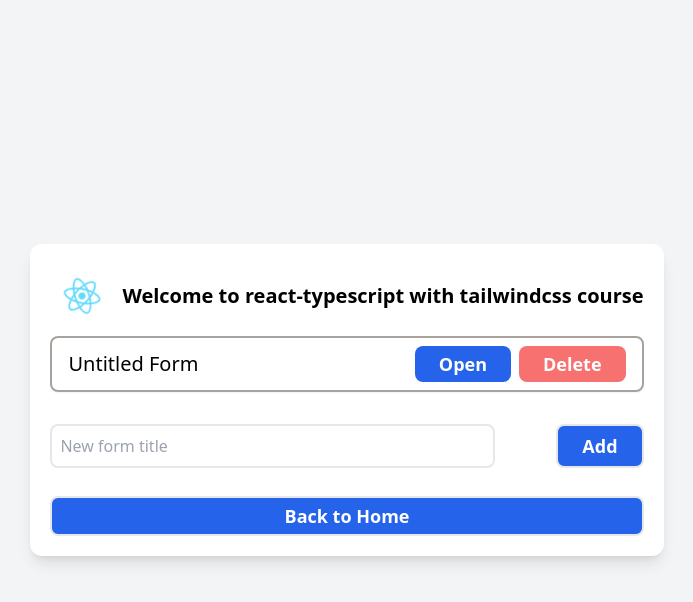
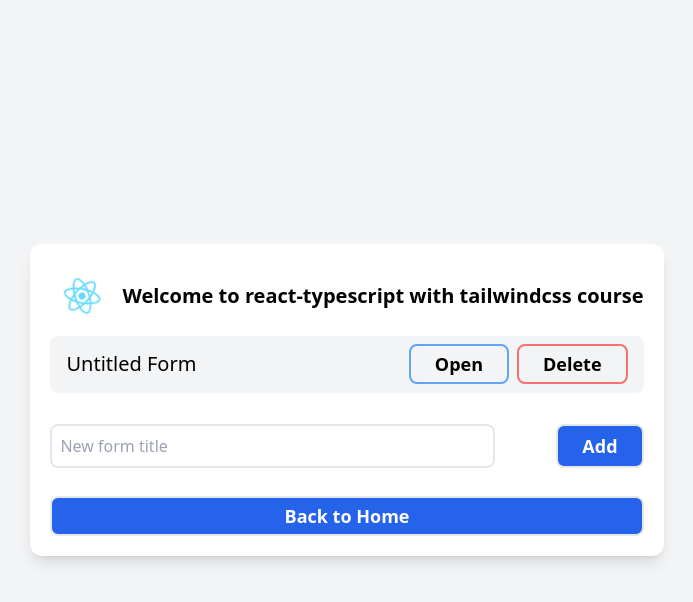
Before and after one commit to Ankur-9598/WD301_Level_1, a React (Create React App) app: page / in a window 1280 px wide. Both pictures are taken after a click on the button "Open Forms". Shown: the top 602 px of the page, without its empty margins (293-986 px from the left). Built offline with nearby package versions, Linux system fonts and the light colour scheme.

Commit message:
changed bg color and prettified layout

```diff
--- a/src/components/FormList.tsx
+++ b/src/components/FormList.tsx
@@ -105,20 +105,20 @@ export default function FormList(props: {changeStateCB: (value: string) => void}
             :
                 <>
                     {localForms.map(form => (
-                        <div className="flex flex-row w-full justify-between items-center my-2 rounded-lg border-2 border-stone-400 py-2 px-4 shadow-sm" key={form.id}>
+                        <div className="flex flex-row w-full justify-between items-center my-2 rounded-lg py-2 px-4 shadow-sm bg-gray-100" key={form.id}>
                             <h2 className="text-xl font-medium">{form.title}</h2>
                             <div className="flex gap-2">
                                 <button
                                     type="button"
                                     onClick={() => showActiveForm(form)}
-                                    className="px-6 py-1 bg-blue-600 rounded-lg text-white font-semibold text-lg"
+                                    className="px-6 py-1 rounded-lg font-semibold text-lg border-2 border-blue-400"
                                 >
                                     Open
                                 </button>
                                 <button
                                     type="button"
                                     onClick={() => deleteForm(form.id)}
-                                    className="px-6 py-1 bg-red-400 rounded-lg text-white font-semibold text-lg"
+                                    className="px-6 py-1 rounded-lg font-semibold text-lg border-2 border-red-400"
                                 >
                                     Delete
                                 </button>
```
